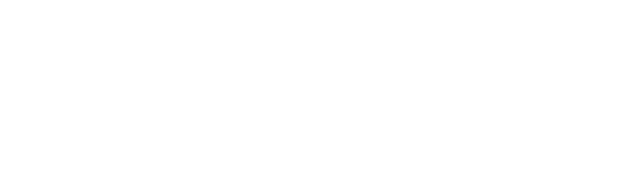
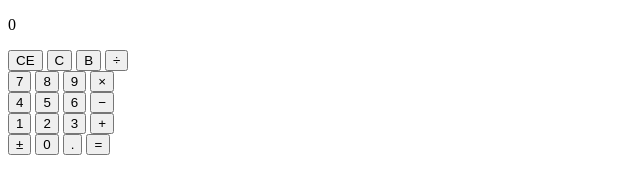
Before and after one commit to caboose16/odin-calculator, a plain HTML site: page index.html in a window 1280 px wide. Shown: the whole page, without its empty margins (0-640 px from the left). Drawn offline with Linux system fonts and the light colour scheme.

Commit message:
Add buttons and display

```diff
--- a/index.html
+++ b/index.html
@@ -8,6 +8,39 @@
     <link rel="stylesheet" href="style.css">
   </head>
   <body>
+    <div id="calculator">
+        <p id="calc-display">0</p>
+        <div class="calc-row">
+            <button class="calc-button">CE</button>
+            <button class="calc-button">C</button>
+            <button class="calc-button">B</button>
+            <button class="calc-button">&divide;</button>
+        </div>
+        <div class="calc-row">
+            <button class="calc-button">7</button>
+            <button class="calc-button">8</button>
+            <button class="calc-button">9</button>
+            <button class="calc-button">&times;</button>
+        </div>
+        <div class="calc-row">
+            <button class="calc-button">4</button>
+            <button class="calc-button">5</button>
+            <button class="calc-button">6</button>
+            <button class="calc-button">&minus;</button>
+        </div>
+        <div class="calc-row">
+            <button class="calc-button">1</button>
+            <button class="calc-button">2</button>
+            <button class="calc-button">3</button>
+            <button class="calc-button">&plus;</button>
+        </div>
+        <div class="calc-row">
+            <button class="calc-button">&PlusMinus;</button>
+            <button class="calc-button">0</button>
+            <button class="calc-button">.</button>
+            <button class="calc-button">&equals;</button>
+        </div>
+    </div>
 	<script src="index.js"></script>
   </body>
 </html>
```
